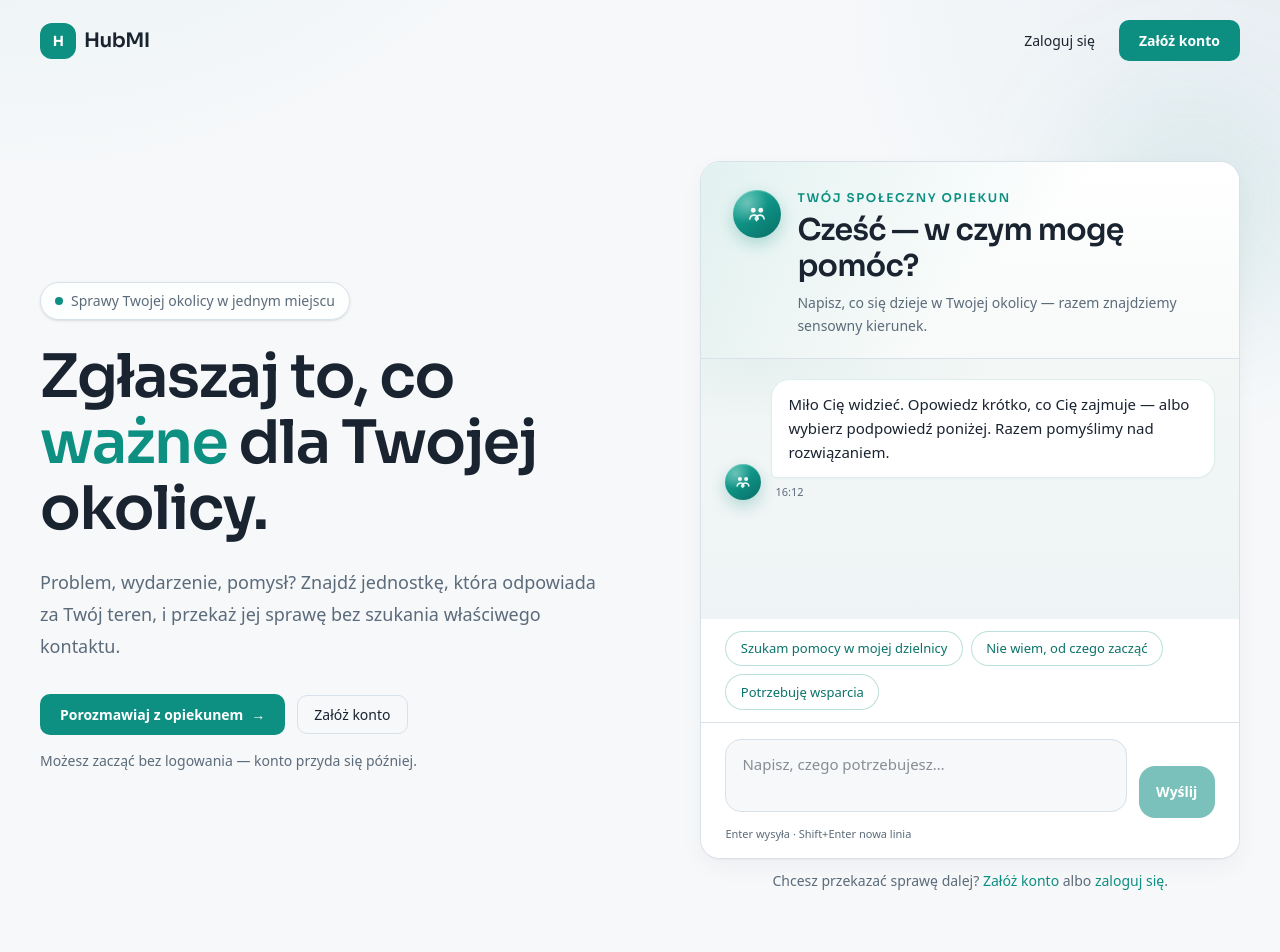
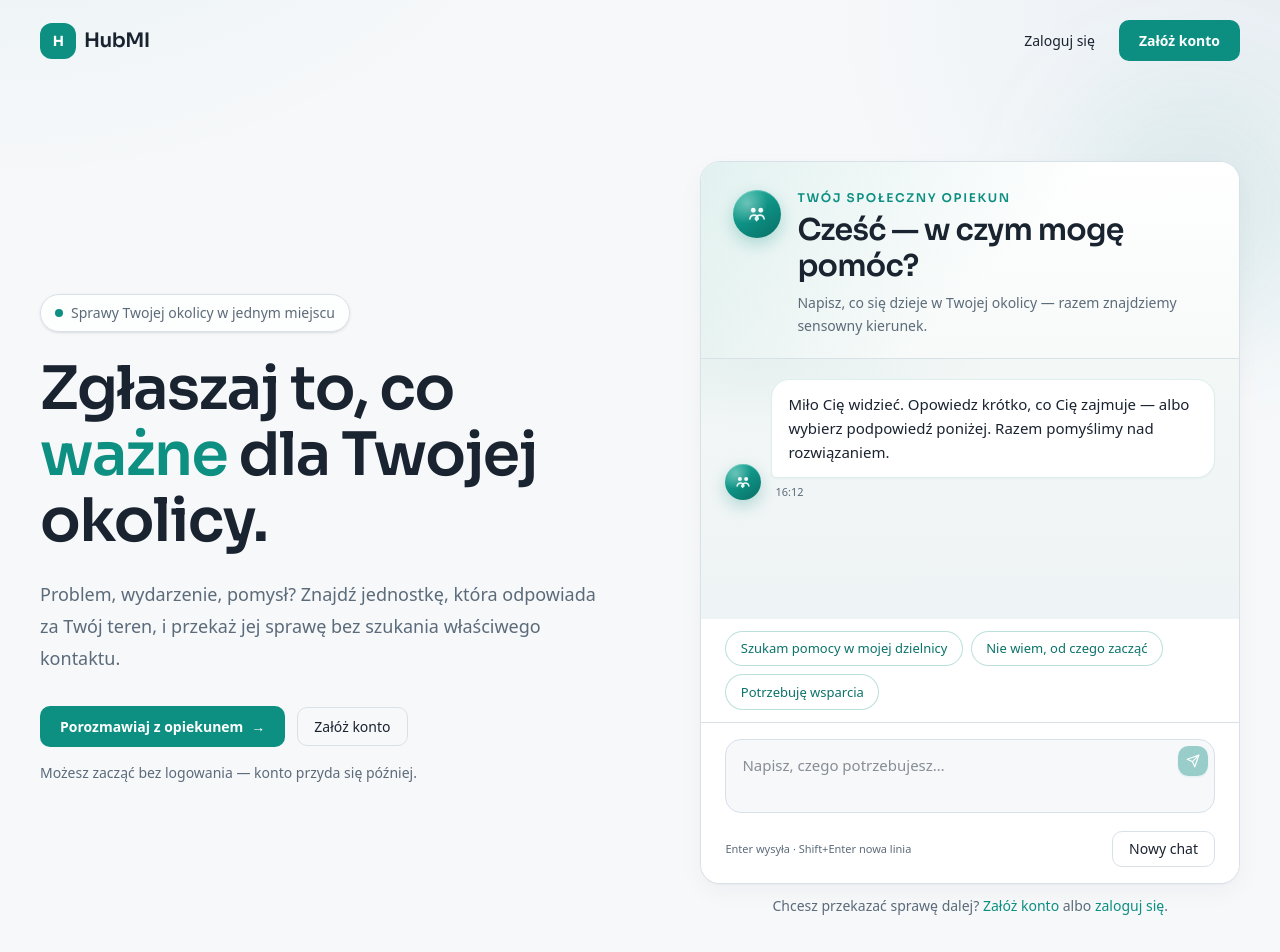
Before and after one commit to ofideveloper/hackyeah-2026-hubmi, a Next.js app in the folder apps/web/: page / in a window 1280 px wide. Shown: the top 952 px of the page. Built offline with nearby package versions, Linux system fonts and the light colour scheme.

Commit message:
message assistant updated

```diff
--- a/apps/web/src/components/AssistantChat.tsx
+++ b/apps/web/src/components/AssistantChat.tsx
@@ -87,10 +87,8 @@ type AssistantChatProps = {
   guestMode?: boolean;
 };
 
-export function AssistantChat({ userName, guestMode = false }: AssistantChatProps) {
-  const displayName = userName?.trim() || "mieszkańcu";
-  const [messages, setMessages] = useState<ChatMessage[]>(() => [
-    {
+function welcomeMessage(guestMode: boolean): ChatMessage {
+  return {
     id: "welcome",
     role: "assistant",
     content: guestMode
@@ -99,14 +97,26 @@ export function AssistantChat({ userName, guestMode = false }: AssistantChatProp
       : `Miło Cię widzieć. Jestem Twoim społecznym opiekunem — razem pomyślimy nad rozwiązaniem. ` +
         `Napisz, co Cię zajmuje, albo wybierz podpowiedź poniżej.`,
     timestamp: new Date(),
-    },
-  ]);
+  };
+}
+
+export function AssistantChat({ userName, guestMode = false }: AssistantChatProps) {
+  const displayName = userName?.trim() || "mieszkańcu";
+  const [messages, setMessages] = useState<ChatMessage[]>(() => [welcomeMessage(guestMode)]);
   const [input, setInput] = useState("");
   const [busy, setBusy] = useState(false);
   const [preview, setPreview] = useState<Project | null>(null);
   const [locatingId, setLocatingId] = useState<string | null>(null);
   const listRef = useRef<HTMLDivElement>(null);
   const onlyWelcome = messages.length === 1 && messages[0]?.id === "welcome";
+
+  function startNewChat() {
+    if (busy || onlyWelcome) return;
+    setMessages([welcomeMessage(guestMode)]);
+    setInput("");
+    setPreview(null);
+    setLocatingId(null);
+  }
 
   useEffect(() => {
     const el = listRef.current;
@@ -381,8 +391,7 @@ export function AssistantChat({ userName, guestMode = false }: AssistantChatProp
       )}
 
       <form onSubmit={onSubmit} className="chat-composer border-t border-[var(--border)] px-4 py-4 sm:px-6">
-        <div className="flex items-end gap-3">
-          <label className="relative min-w-0 flex-1">
+        <label className="relative block min-w-0">
           <span className="sr-only">Twoja wiadomość</span>
           <textarea
             value={input}
@@ -391,31 +400,44 @@ export function AssistantChat({ userName, guestMode = false }: AssistantChatProp
             rows={2}
             disabled={busy}
             placeholder="Napisz, czego potrzebujesz…"
-              className="chat-input"
+            className="chat-input chat-input-with-send"
           />
-          </label>
           <button
             type="submit"
             disabled={busy || !input.trim()}
-            className="btn-primary chat-send"
+            className="chat-send"
             aria-label="Wyślij wiadomość"
+            title="Wyślij"
           >
-            <span className="hidden sm:inline">Wyślij</span>
             <svg
-              className="h-5 w-5 sm:hidden"
+              className="h-3.5 w-3.5"
               viewBox="0 0 24 24"
               fill="none"
               stroke="currentColor"
-              strokeWidth="2"
+              strokeWidth="2.2"
+              strokeLinecap="round"
+              strokeLinejoin="round"
               aria-hidden
             >
-              <path d="M5 12h14M13 6l6 6-6 6" strokeLinecap="round" strokeLinejoin="round" />
+              <path d="m22 2-7 20-4-9-9-4Z" />
+              <path d="M22 2 11 13" />
             </svg>
           </button>
-        </div>
-        <p className="mt-2 text-[11px] text-[var(--muted)]">
+        </label>
+        <div className="mt-3 flex items-center justify-between gap-3">
+          <p className="text-[11px] text-[var(--muted)]">
             Enter wysyła · Shift+Enter nowa linia
           </p>
+          <button
+            type="button"
+            onClick={startNewChat}
+            disabled={busy || onlyWelcome}
+            className="btn-ghost shrink-0 px-2.5 py-1.5 text-xs font-medium"
+            title="Wyczyść rozmowę i zacznij od nowa"
+          >
+            Nowy chat
+          </button>
+        </div>
       </form>
 
       {preview && (
--- a/apps/web/src/components/ProjectPreviewModal.tsx
+++ b/apps/web/src/components/ProjectPreviewModal.tsx
@@ -64,10 +64,6 @@ export function ProjectPreviewModal({ project, onClose }: ProjectPreviewModalPro
             </div>
           </dl>
 
-          <p className="project-modal-hint">
-            To podgląd z rozmowy — jeśli pasuje, napisz opiekunowi, że chcesz iść w tę stronę.
-          </p>
-
           <div className="project-modal-actions">
             <button ref={closeRef} type="button" className="btn-primary" onClick={onClose}>
               Zamknij
--- a/apps/web/src/styles/globals.css
+++ b/apps/web/src/styles/globals.css
@@ -537,13 +537,6 @@ body {
   color: var(--text);
 }
 
-.project-modal-hint {
-  margin: 1rem 0 0;
-  font-size: 0.8125rem;
-  line-height: 1.45;
-  color: var(--muted);
-}
-
 .project-modal-actions {
   margin-top: 1.15rem;
   display: flex;
@@ -584,6 +577,11 @@ body {
   transition: border-color 0.15s ease, box-shadow 0.15s ease, background 0.15s ease;
 }
 
+.chat-input-with-send {
+  padding-right: 2.6rem;
+  padding-top: 0.9rem;
+}
+
 .chat-input:focus {
   outline: none;
   border-color: var(--accent);
@@ -596,11 +594,31 @@ body {
 }
 
 .chat-send {
-  height: 3.25rem;
-  min-width: 3.25rem;
-  border-radius: 1rem;
-  padding-left: 1.1rem;
-  padding-right: 1.1rem;
+  position: absolute;
+  top: 0.45rem;
+  right: 0.45rem;
+  display: inline-flex;
+  height: 1.85rem;
+  width: 1.85rem;
+  align-items: center;
+  justify-content: center;
+  border: none;
+  border-radius: 0.65rem;
+  padding: 0;
+  color: #fff;
+  background: var(--accent);
+  box-shadow: 0 1px 2px rgba(13, 143, 130, 0.25);
+  transition: background 0.15s ease, opacity 0.15s ease, transform 0.15s ease;
+}
+
+.chat-send:hover:not(:disabled) {
+  background: #0b7a6f;
+  transform: translateY(-0.5px);
+}
+
+.chat-send:disabled {
+  opacity: 0.4;
+  cursor: not-allowed;
 }
 
 .sr-only {
```
Lines whose indentation alone changed are shown as unchanged.
